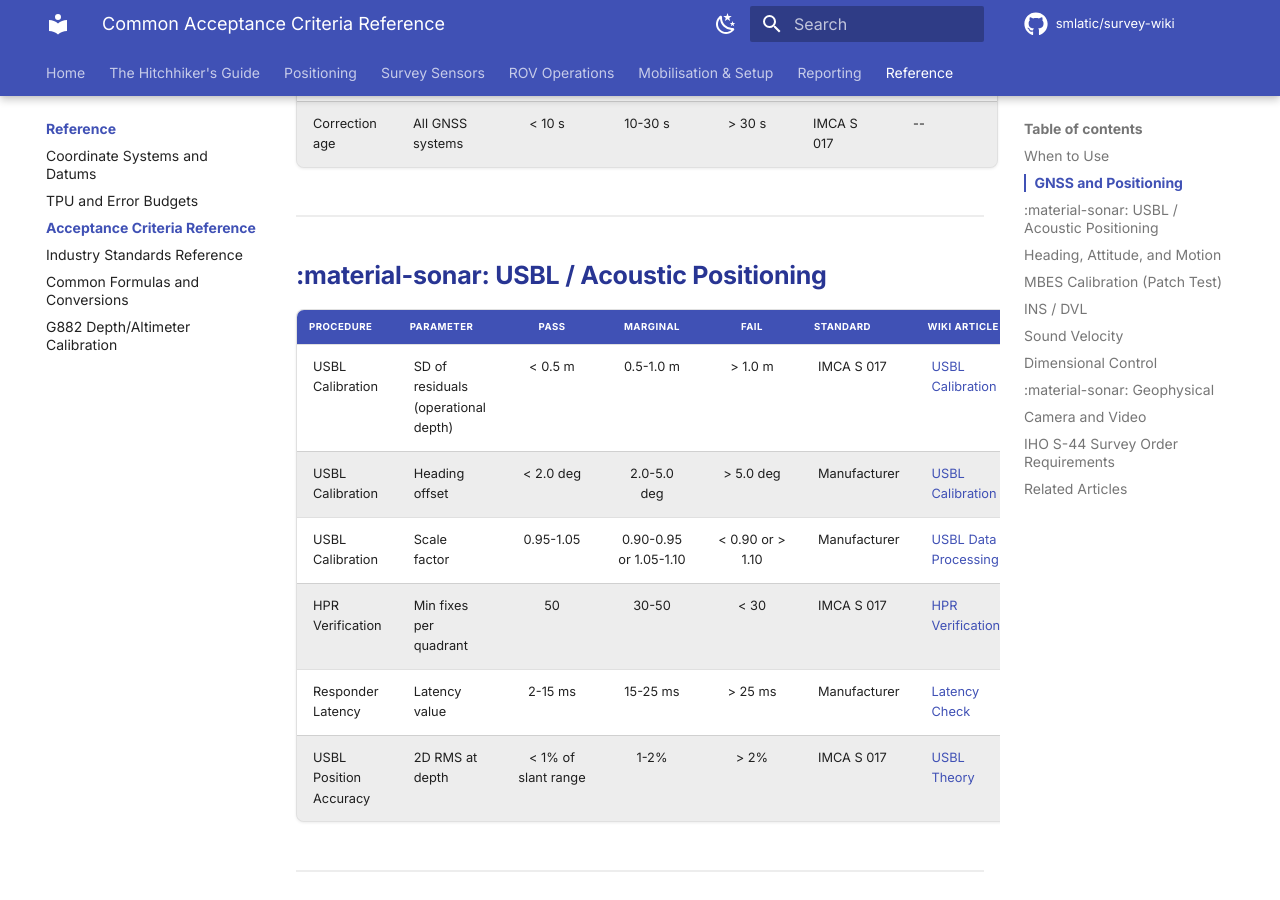
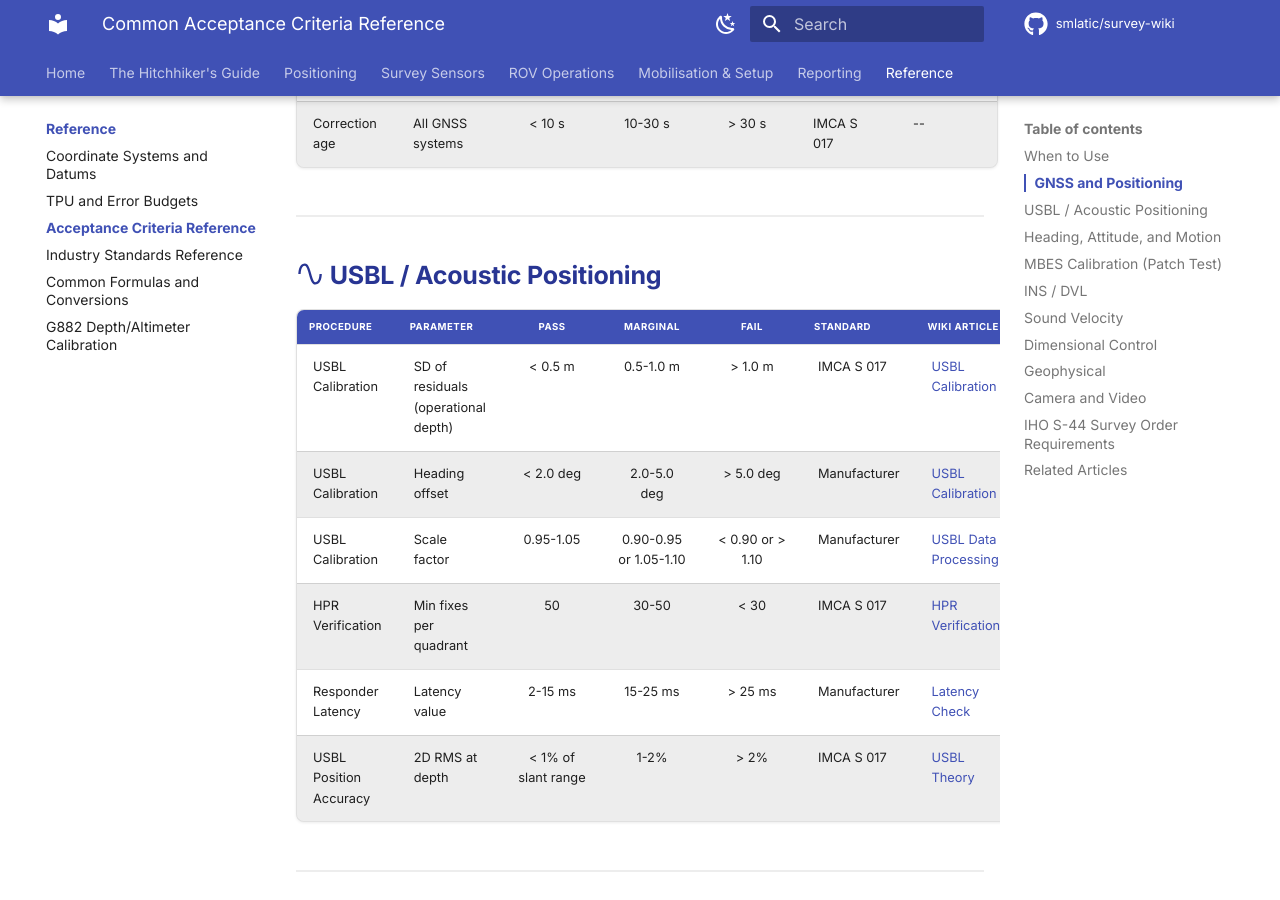
Before and after one commit to smlatic/survey-wiki, an MkDocs documentation site: the page built from docs/reference/acceptance-criteria-reference.md, in a window 1280 px wide and 900 px high, scrolled down 1484 px. Built offline with MkDocs 1.6.1 and Material for MkDocs 9.7.7, drawn with Linux system fonts in a browser that asks for light colours; comment, search, counter and statistics services are not loaded; some of the changed text lies outside the part shown.

Commit message:
fix: remove content.tabs.link and replace invalid sonar icon
Removed content.tabs.link feature (no content tabs used, caused tab switching bugs).
Replaced non-existent :material-sonar: icon with :material-sine-wave: across 4 files.

Co-Authored-By: Claude Opus 4.6 <noreply@anthropic.com>

```diff
--- a/docs/reference/acceptance-criteria-reference.md
+++ b/docs/reference/acceptance-criteria-reference.md
@@ -44,7 +44,7 @@ source_type: original
 
 ---
 
-## :material-sonar: USBL / Acoustic Positioning
+## :material-sine-wave: USBL / Acoustic Positioning
 
 | Procedure | Parameter | Pass | Marginal | Fail | Standard | Wiki Article |
 |:--|:--|:-:|:-:|:-:|:--|:--|
@@ -117,7 +117,7 @@ source_type: original
 
 ---
 
-## :material-sonar: Geophysical
+## :material-sine-wave: Geophysical
 
 | Procedure | Parameter | Pass | Marginal | Fail | Standard | Wiki Article |
 |:--|:--|:-:|:-:|:-:|:--|:--|
--- a/docs/sensors/side-scan-sonar-operations.md
+++ b/docs/sensors/side-scan-sonar-operations.md
@@ -8,7 +8,7 @@ last_reviewed: 2026-03-01
 source_type: original
 ---
 
-# :material-sonar: Side Scan Sonar Theory and Operations
+# :material-sine-wave: Side Scan Sonar Theory and Operations
 
 <div class="page-meta" markdown>
 <span class="meta-item">:material-tag-outline: <strong>Equipment</strong></span>
--- a/docs/sensors/side-scan-sonar-verification.md
+++ b/docs/sensors/side-scan-sonar-verification.md
@@ -8,7 +8,7 @@ last_reviewed: 2026-03-01
 source_type: converted_procedure
 ---
 
-# :material-sonar: Side Scan Sonar Positioning and Quality Verification
+# :material-sine-wave: Side Scan Sonar Positioning and Quality Verification
 
 <div class="page-meta" markdown>
 <span class="meta-item">:material-tag-outline: <strong>Equipment</strong></span>
--- a/mkdocs.yml
+++ b/mkdocs.yml
@@ -38,7 +38,6 @@ theme:
     - search.suggest
     - search.highlight
     - content.code.copy
-    - content.tabs.link
   icon:
     repo: fontawesome/brands/github
     admonition:
```
Also changed, not shown: docs/sensors/index.md (+2 -2 lines).
